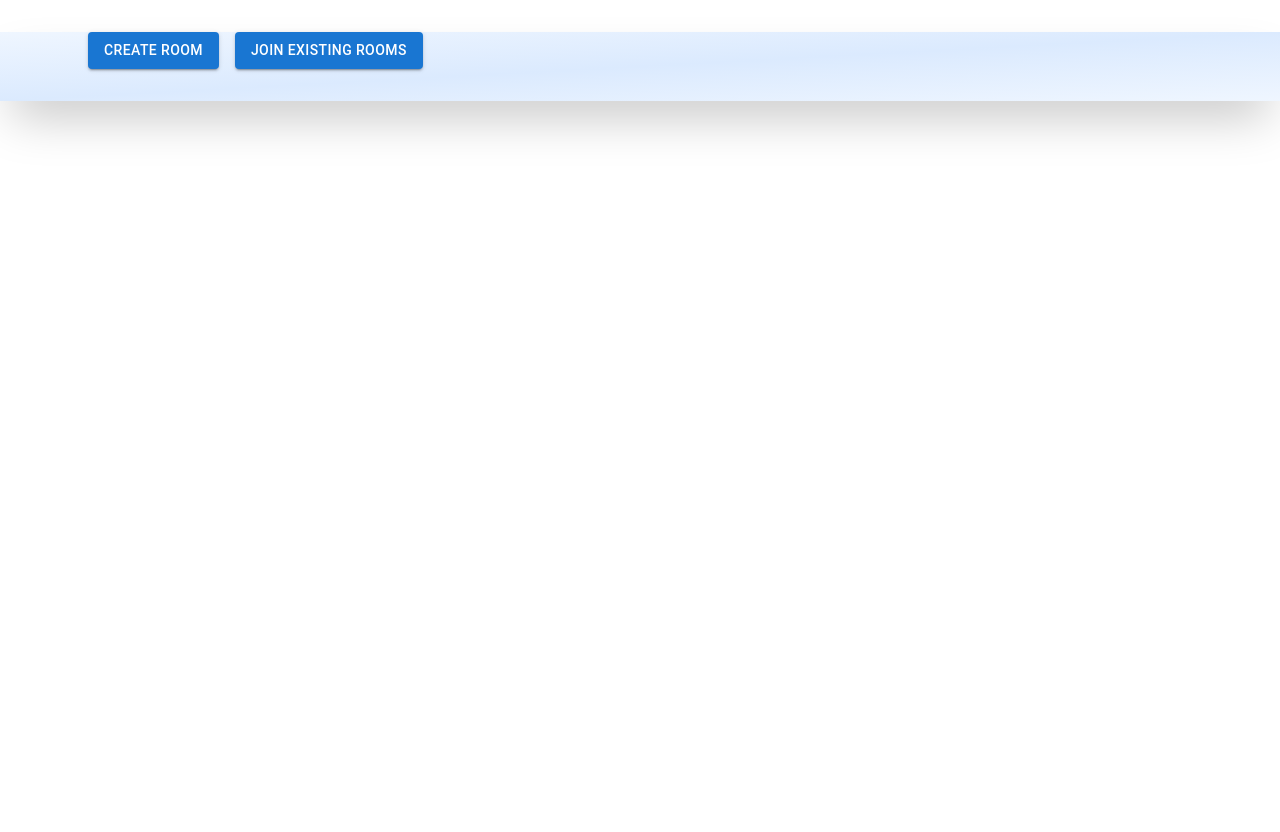
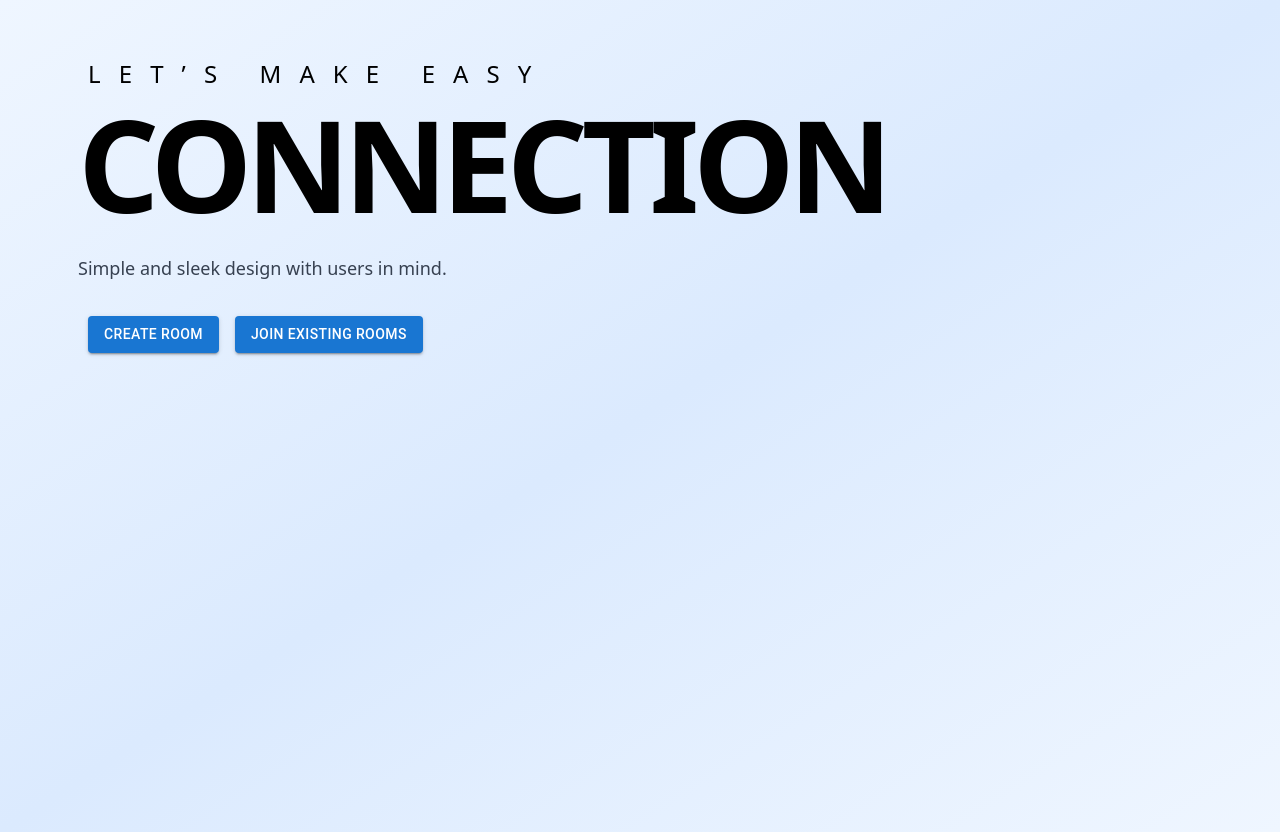
Before and after one commit to pragyan69/MasterRepo, a React (Create React App) app in the folder frontend/: page / in a window 1280 px wide. Before the commit the page ends 800 px from the top, so only its background shows below. Built offline with nearby package versions, Linux system fonts and the light colour scheme.

Commit message:
frontend updated

```diff
--- a/frontend/package.json
+++ b/frontend/package.json
@@ -15,6 +15,7 @@
     "postcss": "^8.4.32",
     "react": "^18.2.0",
     "react-dom": "^18.2.0",
+    "react-router-dom": "^6.20.1",
     "react-scripts": "5.0.1",
     "styled-components": "^6.1.1",
     "tailwindcss": "^3.3.6",
--- a/frontend/src/App.js
+++ b/frontend/src/App.js
@@ -1,13 +1,17 @@
-import logo from './logo.svg';
-import './App.css';
+import React from 'react';
+import { BrowserRouter as Router, Route, Routes } from 'react-router-dom';
 import FirstPage from './components/FirstPage';
+import RoomsPage from './components/RoomsPage'; // The new component for showing rooms
 
-function App() {
+const App = () => {
   return (
-    <>
-    <FirstPage/>
-    </>
+    <Router>
+      <Routes>
+        <Route path="/rooms" element={<RoomsPage />} />
+        <Route path="/" element={<FirstPage />} />
+      </Routes>
+    </Router>
   );
-}
+};
 
 export default App;
--- a/frontend/src/components/FirstPage.js
+++ b/frontend/src/components/FirstPage.js
@@ -1,50 +1,51 @@
-// FirstPage.js
 import React, { useState } from 'react';
 import Stack from '@mui/material/Stack';
 import Button from '@mui/material/Button';
-import axios from 'axios';
-import CreateRoomForm from './CreateRoomForm';
-import RoomCard from './RoomCard';
+import { useNavigate } from 'react-router-dom';
+import CreateRoomForm from './CreateRoomForm'; // Ensure this path is correct
 
 const FirstPage = () => {
     const [showForm, setShowForm] = useState(false);
-    const [showRooms, setShowRooms] = useState(false);
-    const [rooms, setRooms] = useState([]);
-
+ // useHistory called inside the component
+ const navigate = useNavigate();
     const handleSuccess = (data) => {
         console.log('Room created successfully:', data);
-        setShowForm(false);
+        setShowForm(false); // Hide form on success
+        // Additional success logic here
     };
 
     const handleError = (error) => {
         console.error('Error creating room:', error);
+        // Additional error logic here
     };
 
-    const fetchRooms = async () => {
-        try {
-            const response = await axios.get('http://localhost:3001/getRooms');
-            setRooms(response.data.rooms);
-            setShowRooms(true);
-        } catch (error) {
-            console.error('Error fetching rooms:', error);
-        }
+    const handleJoinRooms = () => {
+        navigate('/rooms'); // Navigate to rooms page using useNavigate
     };
 
     return (
         <div className="bg-gradient-to-br from-blue-50 via-blue-100 to-blue-50 shadow-2xl pl-16 pb-8 max-md:pl-5">
-            {/* ... other content ... */}
-            <div className="ml-6 mt-8 max-md:mt-6">
-                <Stack spacing={2} direction="row">
-                    <Button variant="contained" onClick={() => setShowForm(!showForm)}>Create Room</Button>
-                    <Button variant="contained" onClick={fetchRooms}>Join Existing Rooms</Button>
-                </Stack>
-                {showForm && <CreateRoomForm onSuccess={handleSuccess} onError={handleError} />}
-                {showRooms && rooms.map((room, index) => (
-                    <RoomCard key={index} room={room} id={index} />
-                ))}
+            <div className="flex flex-col items-start min-h-screen justify-start pt-10">
+                <div className="text-black text-2xl font-medium leading-5 tracking-[18.11px] uppercase ml-6 mt-6">
+                    let’s Make Easy
+                </div>
+                <div className="text-yellow text-9xl font-semibold leading-none tracking-tighter uppercase ml-3.5 mt-4 max-md:text-4xl max-md:leading-loose">
+                    Connection
+                </div>
+                <div className="text-gray-700 text-lg font-medium leading-8 tracking-normal ml-3.5 mt-6 max-md:ml-2.5 max-md:mt-4">
+                    Simple and sleek design with users in mind.
+                </div>
+                <div className="ml-6 mt-8 max-md:mt-6">
+                    <Stack spacing={2} direction="row">
+                        <Button variant="contained" onClick={() => setShowForm(!showForm)}>Create Room</Button>
+                        <Button variant="contained" onClick={handleJoinRooms}>Join Existing Rooms</Button>
+                    </Stack>
+                    {showForm && <CreateRoomForm onSuccess={handleSuccess} onError={handleError} />}
+                </div>
+                {/* Additional content can be added here */}
             </div>
         </div>
     );
-}
+};
 
 export default FirstPage;
--- /dev/null
+++ b/frontend/src/components/RoomsPage.js
@@ -0,0 +1,31 @@
+// RoomsPage.js
+import React, { useEffect, useState } from 'react';
+import axios from 'axios';
+import RoomCard from './RoomCard';
+
+const RoomsPage = () => {
+    const [rooms, setRooms] = useState([]);
+
+    useEffect(() => {
+        const fetchRooms = async () => {
+            try {
+                const response = await axios.get('http://localhost:3001/getRooms');
+                setRooms(response.data.rooms);
+            } catch (error) {
+                console.error('Error fetching rooms:', error);
+            }
+        };
+
+        fetchRooms();
+    }, []);
+
+    return (
+        <div>
+            {rooms.map((room, index) => (
+                <RoomCard key={index} room={room} id={index} />
+            ))}
+        </div>
+    );
+};
+
+export default RoomsPage;
```
Also changed, not shown: 1 other file (tests, documents, lock files or other folders).
